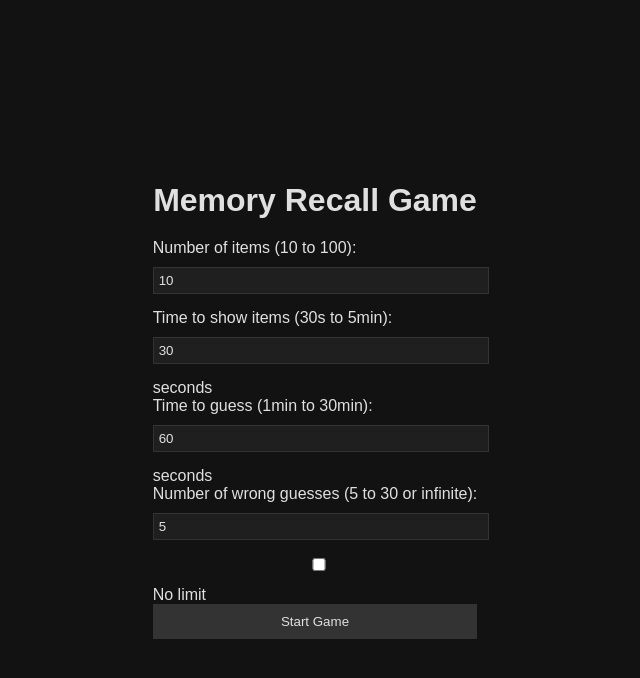
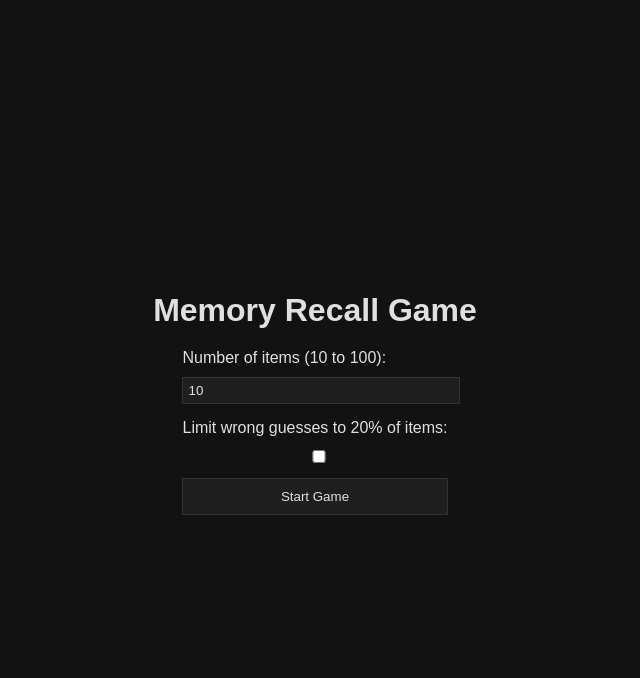
Before and after one commit to TempestAethel/Memory-Recall, a plain HTML site: page index.html in a window 1280 px wide. Both pictures are taken after a click on the button "Start Game". Shown: the whole page, without its empty margins (325-965 px from the left). Drawn offline with Linux system fonts and the light colour scheme.

Commit message:
Update index.html

```diff
--- a/index.html
+++ b/index.html
@@ -24,7 +24,7 @@
             display: block;
             margin-bottom: 10px;
         }
-        select, input {
+        input, button {
             background-color: #1f1f1f;
             color: #e0e0e0;
             border: 1px solid #333;
@@ -33,12 +33,8 @@
             width: 100%;
         }
         button {
-            background-color: #333;
-            color: #e0e0e0;
-            border: none;
             padding: 10px;
             cursor: pointer;
-            width: 100%;
         }
         button:hover {
             background-color: #555;
@@ -81,15 +77,8 @@
         <label for="num-items">Number of items (10 to 100):</label>
         <input type="number" id="num-items" min="10" max="100" value="10">
 
-        <label for="show-time">Time to show items (30s to 5min):</label>
-        <input type="number" id="show-time" min="30" max="300" value="30"> seconds
-
-        <label for="guess-time">Time to guess (1min to 30min):</label>
-        <input type="number" id="guess-time" min="60" max="1800" value="60"> seconds
-
-        <label for="wrong-guesses">Number of wrong guesses (5 to 30 or infinite):</label>
-        <input type="number" id="wrong-guesses" min="5" max="30" value="5">
-        <input type="checkbox" id="infinite-guesses"> No limit
+        <label for="limit-guesses">Limit wrong guesses to 20% of items:</label>
+        <input type="checkbox" id="limit-guesses">
 
         <button id="start-btn">Start Game</button>
     </div>
@@ -129,15 +118,12 @@
         const guessInput = document.getElementById('guess-input');
         const correctItemsContainer = document.getElementById('correct-items');
         const numItemsInput = document.getElementById('num-items');
-        const showTimeInput = document.getElementById('show-time');
-        const guessTimeInput = document.getElementById('guess-time');
-        const wrongGuessesInput = document.getElementById('wrong-guesses');
-        const infiniteGuessesCheckbox = document.getElementById('infinite-guesses');
+        const limitGuessesCheckbox = document.getElementById('limit-guesses');
 
         let correctItems = [];
         let shownItems = [];
         let wrongGuesses = 0;
-        let maxWrongGuesses = 5;
+        let maxWrongGuesses = 0;
         let gameTimeout;
 
         function showToast(message, duration = 3000) {
@@ -155,18 +141,15 @@
             correctItemsContainer.innerHTML = '';
             gameArea.style.display = 'none';
             numItemsInput.value = 10;
-            showTimeInput.value = 30;
-            guessTimeInput.value = 60;
-            wrongGuessesInput.value = 5;
-            infiniteGuessesCheckbox.checked = false;
+            limitGuessesCheckbox.checked = false;
             clearTimeout(gameTimeout);
         }
 
         function startGame() {
             const numItems = parseInt(numItemsInput.value);
-            const showTime = parseInt(showTimeInput.value) * 1000;
-            const guessTime = parseInt(guessTimeInput.value) * 1000;
-            maxWrongGuesses = infiniteGuessesCheckbox.checked ? Infinity : parseInt(wrongGuessesInput.value);
+
+            // Calculate maximum wrong guesses based on the checkbox
+            maxWrongGuesses = limitGuessesCheckbox.checked ? Math.floor(numItems * 0.2) : Infinity;
 
             // Generate random items from the provided list
             shownItems = [];
@@ -178,19 +161,15 @@
             }
 
             // Show the items in a toast
-            showToast(`Memorize these items: ${shownItems.join(', ')}`, showTime);
+            showToast(`Memorize these items: ${shownItems.join(', ')}`, 60000); // Show items for 1 minute
 
-            // Hide the items after showTime and start the guessing phase
+            // Hide the items after 1 minute and start the guessing phase
             setTimeout(() => {
                 toast.style.display = 'none';
                 guessInput.value = '';
                 guessInput.focus();
                 gameArea.style.display = 'block';
-
-                gameTimeout = setTimeout(() => {
-                    endGame(false);  // Player runs out of time
-                }, guessTime);
-            }, showTime);
+            }, 60000);
         }
 
         function checkGuess() {
@@ -217,7 +196,6 @@
         }
 
         function endGame(win) {
-            clearTimeout(gameTimeout);
             showToast(win ? 'Congratulations, You Won!' : 'Game Over, You Lost!');
             gameArea.style.display = 'none';
         }
```
